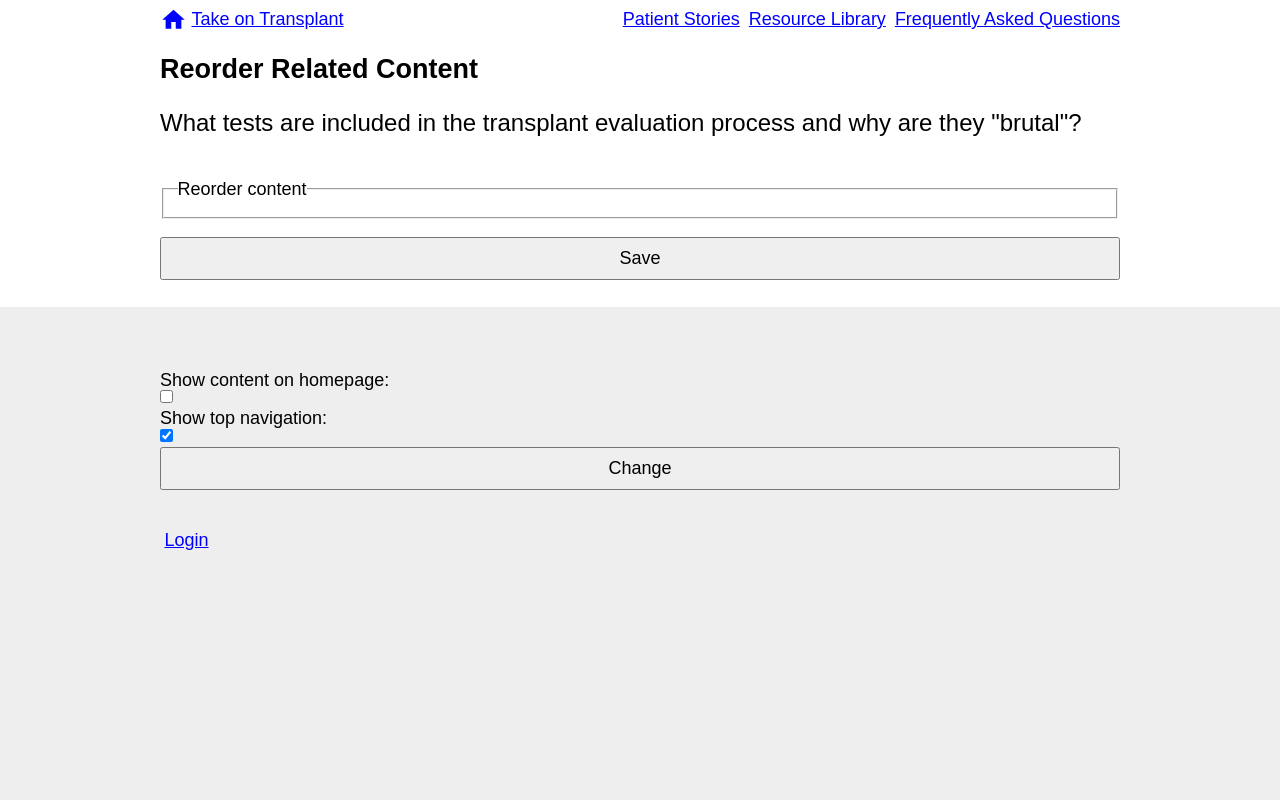
After one commit to nickdotreid/take-on-transplant, a Django app: page /questions/1/reorder-related in a window 1280 px wide. The commit adds this page. Run offline with Django 3.2, Linux system fonts and the light colour scheme; data comes from the database, SQL or seed files in the repository; data that the repository does not hold is empty; style sheets or scripts are compiled from the project's sources; some libraries are stand-ins or nearby versions.

Commit message:
Add sortablejs and allow related content sorting

```diff
--- a/package.json
+++ b/package.json
@@ -18,6 +18,7 @@
   },
   "dependencies": {
     "normalize.css": "^8.0.1",
+    "sortablejs": "^1.13.0",
     "sticky-js": "^1.3.0",
     "tippy.js": "^6.2.7"
   }
--- a/server/app/urls.py
+++ b/server/app/urls.py
@@ -23,6 +23,7 @@ from website.views import FrequentlyAskedQuestionListView
 from website.views import FrequentlyAskedQuestionView
 from website.views import FrequentlyAskedQuestionRelatedContentView
 from website.views import MyCFStageSurveyView
+from website.views import ReorderRelatedContent
 
 
 class EmailAuthenticationForm(AuthenticationForm):
@@ -71,6 +72,7 @@ urlpatterns = [
     path('reset-password/complete/', PasswordResetCompleteView.as_view(), name='password_reset_complete'),
     path('reset-password/sent/', PasswordResetDoneView.as_view(), name='password_reset_done'),
     path('reset-password/', PasswordResetView.as_view(), name='password_reset'),
+    path('questions/<question_id>/reorder-related', ReorderRelatedContent.as_view(), name='question-reorder-related-content'),
     path('questions/<question_id>/related', FrequentlyAskedQuestionRelatedContentView.as_view(), name='question-related-content'),
     path('questions/<question_id>', FrequentlyAskedQuestionView.as_view(), name='question'),
     path('questions', FrequentlyAskedQuestionListView.as_view(), name='question-list'),
--- a/server/website/templates/frequently-asked-question.html
+++ b/server/website/templates/frequently-asked-question.html
@@ -20,7 +20,8 @@
     {% for content in related_content %}
     <p>{{content}}</p>
     {% endfor %}
-    <a href="{% url 'question-related-content' question.id %}">Add Related Questions</a>
+    <a href="{% url 'question-related-content' question.id %}">Add or Remove Related Content</a>
+    <a href="{% url 'question-reorder-related-content' question.id %}">Reorder Related Content</a>
 </div>
 
 {% endblock %}
--- /dev/null
+++ b/server/website/templates/reorder-related-content.html
@@ -0,0 +1,25 @@
+{% extends 'home-page.html' %}
+
+{% block content %}
+<div class="container">
+    <h2>Reorder Related Content</h2>
+    <p class="large">{{question.text}}</p>
+</div>
+<form action="" method="POST" class="container">
+    {% csrf_token %}
+    <fieldset>
+        <legend>Reorder content</legend>
+        <ul class="sortable">
+            {% for content in related_content %}
+            <li>
+                {{content.text}}
+                <input type="hidden" name="ordered_content[]" value="{{content.id}}" />
+            </li>
+            {% endfor %}
+        </ul>
+    </fieldset>
+
+    <input type="submit" value="Save" />
+</form>
+
+{% endblock %}
--- a/server/website/views.py
+++ b/server/website/views.py
@@ -246,6 +246,53 @@ class FrequentlyAskedQuestionView(BaseWebsiteView):
         context['related_content'] = self.get_related_content(question)
         return context
 
+class ReorderRelatedContent(FrequentlyAskedQuestionView):
+
+    template_name = 'reorder-related-content.html'
+
+    def get_context_data(self, **kwargs):
+        context = super().get_context_data(**kwargs)
+        question = context['question']
+        related_content = context['related_content']
+        serialized_content = []
+        for content in related_content:
+            serialized_content.append({
+                'id': 'question-%d' % (content.id),
+                'text': content.text
+            })
+        context['related_content'] = serialized_content
+        return context
+
+    def post(self, request, question_id, **kwargs):
+
+        try:
+            question = FrequentlyAskedQuestion.objects.get(id=question_id)
+        except FrequentlyAskedQuestion.DoesNotExist:
+            raise Http404('Question does not exist')
+        related_list = self.get_related_list(question)
+        related_items = RelatedItem.objects.filter(item_list=related_list).all()
+        related_by_id = {}
+        for related_item in related_items:
+            content_id = 'question-%d' % (related_item.object_id)
+            related_by_id[content_id] = related_item
+
+        ordered_content = request.POST.getlist('ordered_content[]')
+        new_item_list = []
+        for ordered_content_id in ordered_content:
+            if ordered_content_id in related_by_id:
+                new_item_list.append(related_by_id[ordered_content_id])
+
+        for related_item in related_items:
+            if related_item not in new_item_list:
+                related_item.delete()
+
+        for index, related_item in enumerate(new_item_list):
+            related_item.order = (index + 1) * 10
+            related_item.save()
+
+        return HttpResponseRedirect(reverse('question', kwargs={
+            'question_id': question.id
+        }))
 
 class FrequentlyAskedQuestionRelatedContentView(FrequentlyAskedQuestionView):
 
--- a/ui/index.js
+++ b/ui/index.js
@@ -1,5 +1,6 @@
 import Sticky from 'sticky-js'
 import tippy, {followCursor, hideAll} from 'tippy.js';
+import Sortable from 'sortablejs';
 
 function registerPopovers() {
     document.querySelectorAll('[data-toggle="popover"]').forEach((element) => {
@@ -133,9 +134,18 @@ function setupTexthighligher() {
     });
 }
 
+function makeSortableLists() {
+    console.log('hi')
+    document.querySelectorAll('.sortable').forEach(function(element) {
+        new Sortable(element);
+        console.log('sort me!');
+    })
+}
+
 window.addEventListener('DOMContentLoaded', () => {
     registerPopovers();
     // setupStickyElements();
     setupActiveLinks();
     setupTexthighligher();
+    makeSortableLists();
 });
--- a/ui/index.scss
+++ b/ui/index.scss
@@ -8,7 +8,7 @@ $secondary-background-color: #c8f2f7;
 
 @import "./base.scss";
 @import "./layout.scss";
-
+@import "./sortable.scss";
 
 
 a.home {
--- /dev/null
+++ b/ui/sortable.scss
@@ -0,0 +1,22 @@
+
+ul.sortable {
+    margin: 0px;
+    padding: 0px;
+
+    > li {
+        cursor:grab;
+        margin: 1em;
+        padding: 0.5em;
+        border-top: 1px #000 solid;
+        list-style-type: none;
+    }
+
+    > *.sortable-ghost {
+        background-color: #eee;
+        height: 1em;
+    }
+
+    > *.sortable-drag {
+        opacity: 0.7;
+    }
+}
```
Also changed, not shown: package-lock.json.
